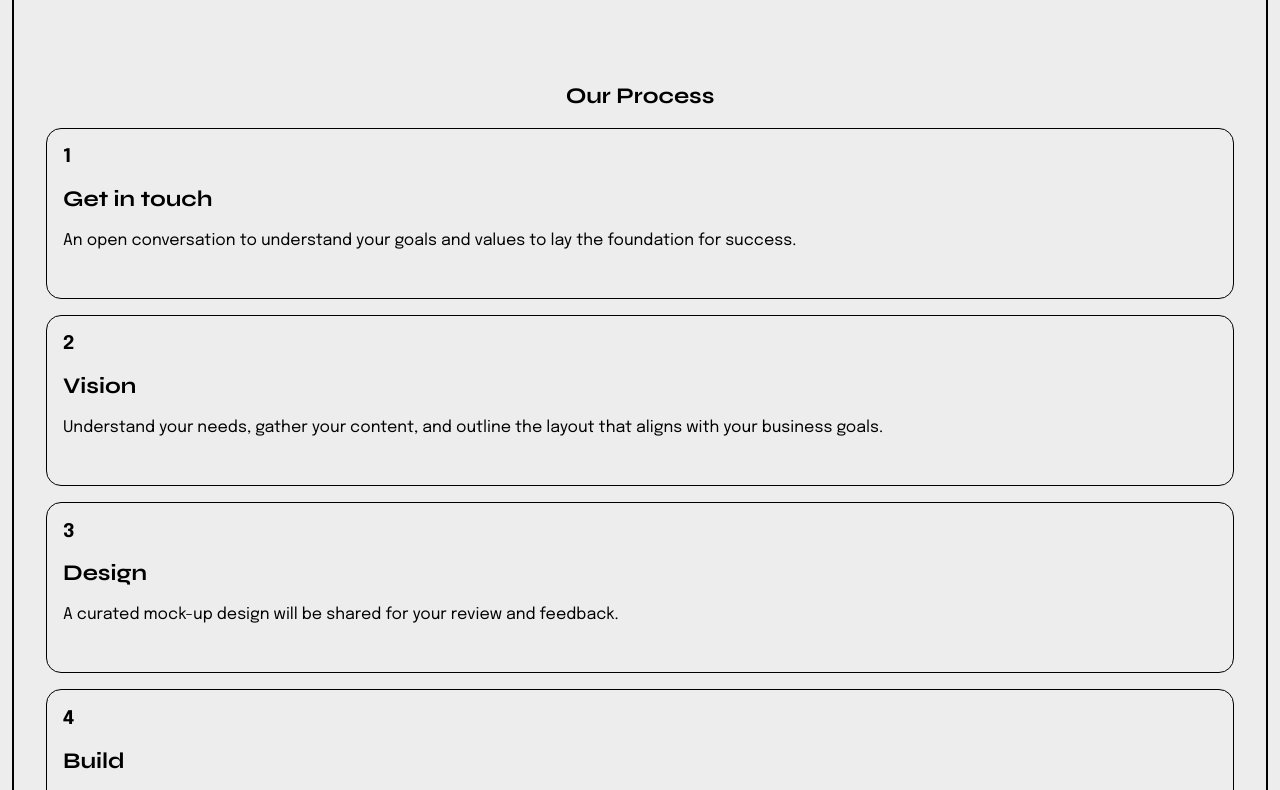
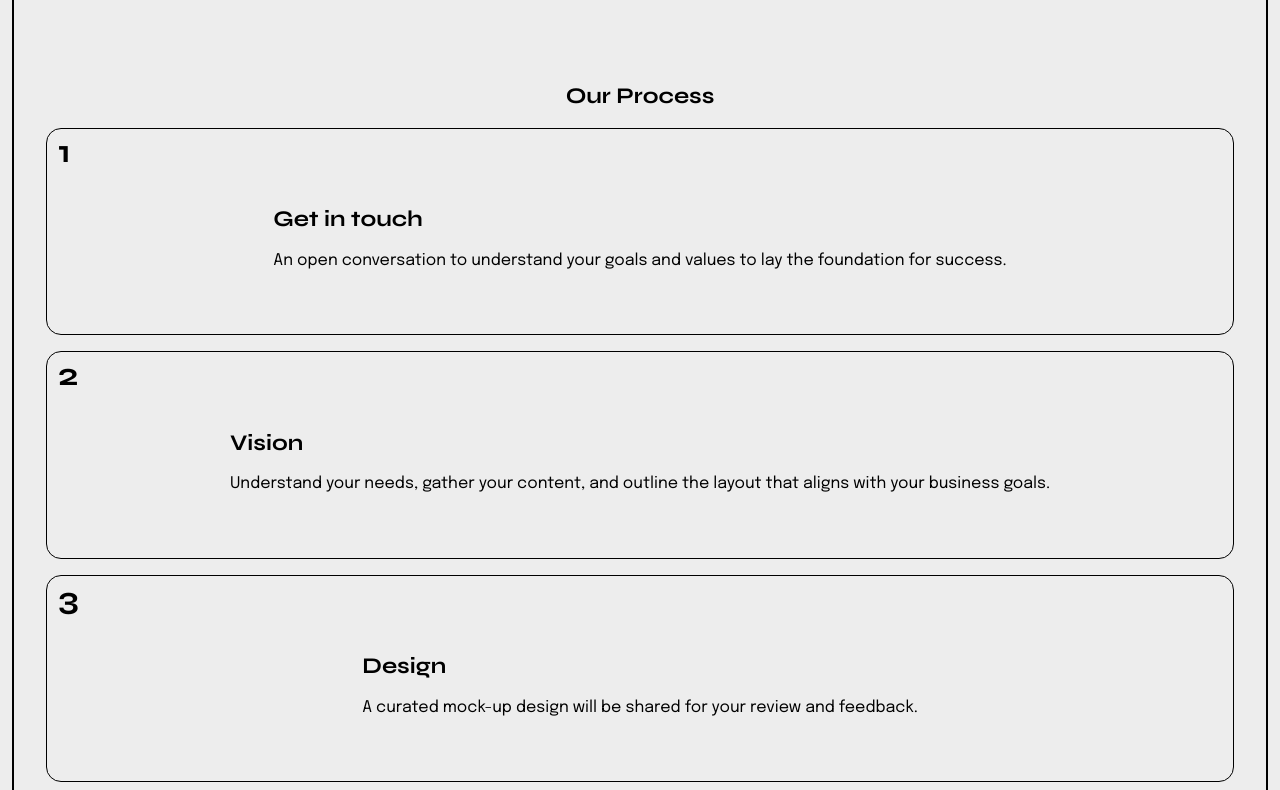
Before and after one commit to cel004/pixcel, a React (Vite) app: page / in a window 1280 px wide. Shown: the part 830-1620 px from the top of the page. Built offline with nearby package versions, Linux system fonts and the light colour scheme.

Commit message:
Update ProcessCard.module.css

```diff
--- a/src/components/ProcessCard/ProcessCard.module.css
+++ b/src/components/ProcessCard/ProcessCard.module.css
@@ -1,14 +1,27 @@
 .container {
     border: 1.5px solid #000000;
     border-radius: 15px;
-    padding: 0rem 1rem 3rem 1rem;
+    padding: 1rem 1rem 4rem 1rem;
+    display: flex;
+    flex-direction: column;
+    justify-content: center;
+    align-items: center;
 }
 
 .content {
-    justify-content: center;
-    align-items: center;
+    padding-top: 1rem;
+    max-width: 80%;
 }
 
 .card {
     padding-bottom: 1rem;
 }
+
+.number {
+    font-family: "Syne", sans-serif;
+    font-size: 2rem;
+    margin: 0;
+    margin-top: -0.8rem;
+    margin-left: -0.3rem;
+    margin-right: auto;
+}
```
